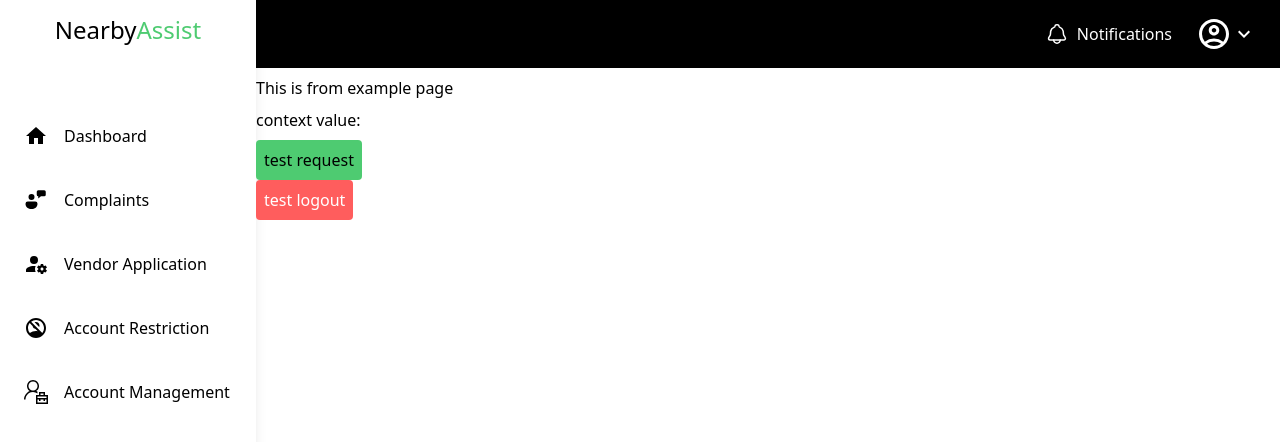
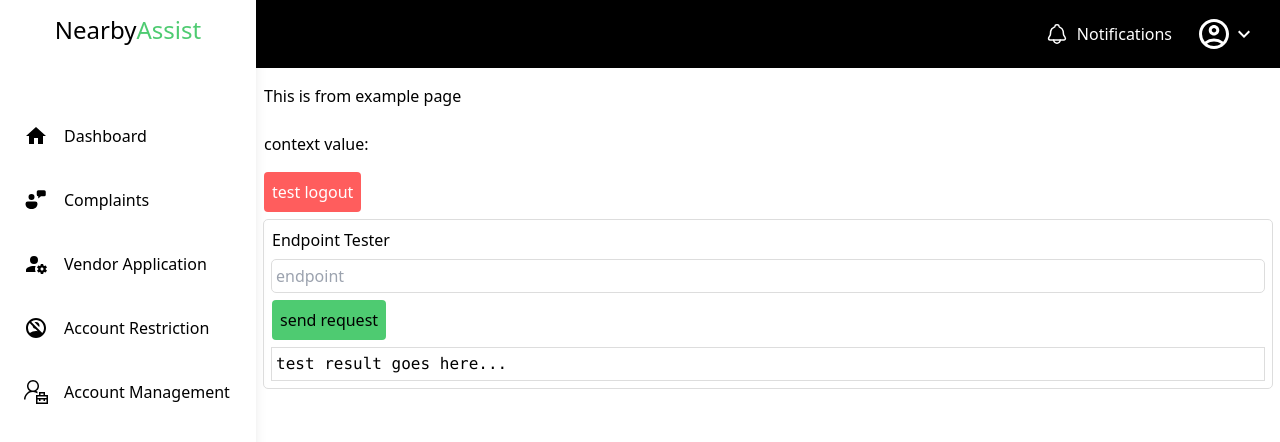
Before and after one commit to bootsrap0238/NearbyAssist_web, a React (Vite) app: page /example in a window 1280 px wide. Shown: the top 442 px of the page. Built offline with nearby package versions, Linux system fonts and the light colour scheme; sample sign-in values are in the browser's storage.

Commit message:
feat: endpoint tester in example page

```diff
--- /dev/null
+++ b/src/components/endpoint_tester.tsx
@@ -0,0 +1,77 @@
+import { useRef, useState } from "react";
+import useRequest from "../hooks/use_request";
+import useStorage from "../hooks/use_storage";
+
+export default function EndpointTester() {
+    const endpointRef = useRef<HTMLInputElement>(null);
+    const [result, setResult] = useState("test result goes here...");
+
+    const { send, isLoading } = useRequest();
+    const { getSavedUser } = useStorage();
+
+    async function testEndpoint() {
+        if (!endpointRef.current) {
+            setResult("endpoint input is undefined");
+            return;
+        }
+
+        if (endpointRef.current.value === "") {
+            setResult("url cannot be empty");
+            return;
+        }
+
+        const url = `${import.meta.env.VITE_BACKEND_URL}${endpointRef.current.value}`;
+
+        const user = getSavedUser();
+        if (user === null) {
+            setResult("no user data found");
+            return;
+        }
+
+        try {
+            const response = await send(user.accessToken, url, "GET");
+            console.log(response);
+            if (!response.success) {
+                setResult(response.error);
+                return;
+            }
+
+            setResult(JSON.stringify(response.data, null, "\t"));
+        } catch (e) {
+            setResult(JSON.stringify(e, null, "\t"));
+        }
+    }
+
+    return (
+        <div className="grid gap-2 rounded p-2 outline outline-1 outline-gray-lightgray">
+            <h2>Endpoint Tester</h2>
+            <form onSubmit={(e) => {
+                e.preventDefault();
+
+                if (isLoading) {
+                    return;
+                }
+
+                testEndpoint();
+            }}
+                className="grid gap-2"
+            >
+                <input
+                    type="text"
+                    placeholder="endpoint"
+                    ref={endpointRef}
+                    className="rounded p-1 outline outline-1 outline-gray-lightgray"
+                />
+                <div className="flex justify-start">
+                    <button
+                        type="submit"
+                        className="cursor rounded bg-primary p-2"
+                    >{isLoading ? "loading..." : "send request"}</button>
+                </div>
+            </form>
+            <div className="p-1 outline outline-1 outline-gray-lightgray">
+                <pre>{result}</pre>
+            </div>
+        </div>
+    )
+}
--- a/src/pages/example_page.tsx
+++ b/src/pages/example_page.tsx
@@ -3,38 +3,15 @@ import ExampleButton from "../components/example_button";
 import useAuth from "../hooks/use_auth";
 import UseExampleContext from "../hooks/use_example_context";
 import useRequest from "../hooks/use_request";
-import useStorage from "../hooks/use_storage";
+import EndpointTester from "../components/endpoint_tester";
 
 export default function ExamplePage() {
     const { value } = UseExampleContext();
     const navigate = useNavigate();
 
     const { logout } = useAuth();
-    const { send, isLoading } = useRequest();
-    const { getSavedUser } = useStorage();
+    const { isLoading } = useRequest();
 
-    async function sample() {
-        const serverAddr = import.meta.env.VITE_BACKEND_URL;
-        const url = `${serverAddr}/v1/health`;
-
-        const user = getSavedUser();
-        if (user === null) {
-            console.log("no user data found");
-            return;
-        }
-
-        try {
-            const response = await send(user.accessToken, url, "GET");
-            if (!response.success) {
-                console.log("Request failed");
-                return;
-            }
-
-            console.log(response.data);
-        } catch (e) {
-            console.error(e);
-        }
-    }
 
     async function sampleLogout() {
         try {
@@ -50,20 +27,18 @@ export default function ExamplePage() {
     }
 
     return (
-        <div>
+        <div className="grid gap-2 p-2">
             <h1 className="my-2">This is from example page</h1>
             <p className="my-2">context value: {value}</p>
-            <ExampleButton
-                title={isLoading ? "loading..." : "test request"}
-                action={sample}
-                styles="rounded bg-primary p-2"
-            />
-            <br />
-            <ExampleButton
-                title={isLoading ? "loading..." : "test logout"}
-                action={sampleLogout}
-                styles="rounded bg-red-lightred p-2 text-white"
-            />
+            <div className="flex gap-2">
+                <ExampleButton
+                    title={isLoading ? "loading..." : "test logout"}
+                    action={sampleLogout}
+                    styles="rounded bg-red-lightred p-2 text-white"
+                />
+            </div>
+
+            <EndpointTester />
         </div>
     );
 }
```
